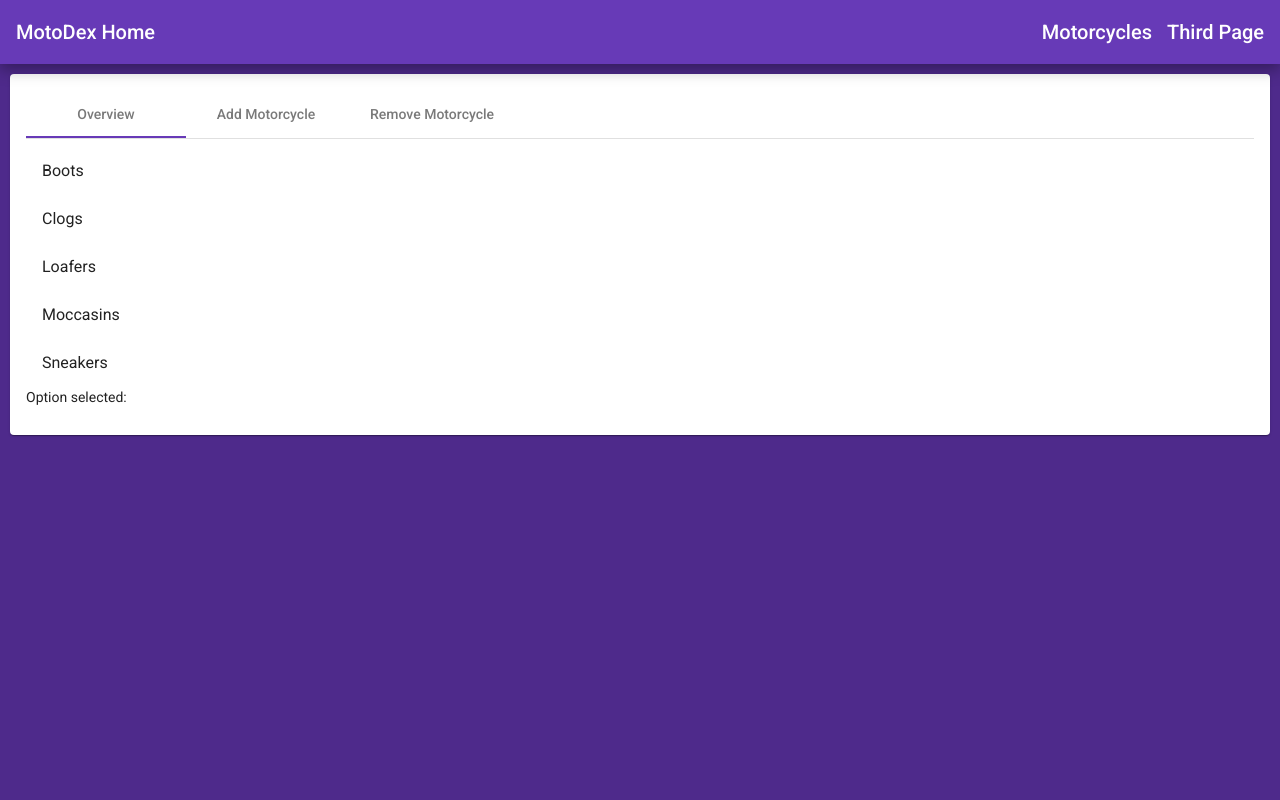
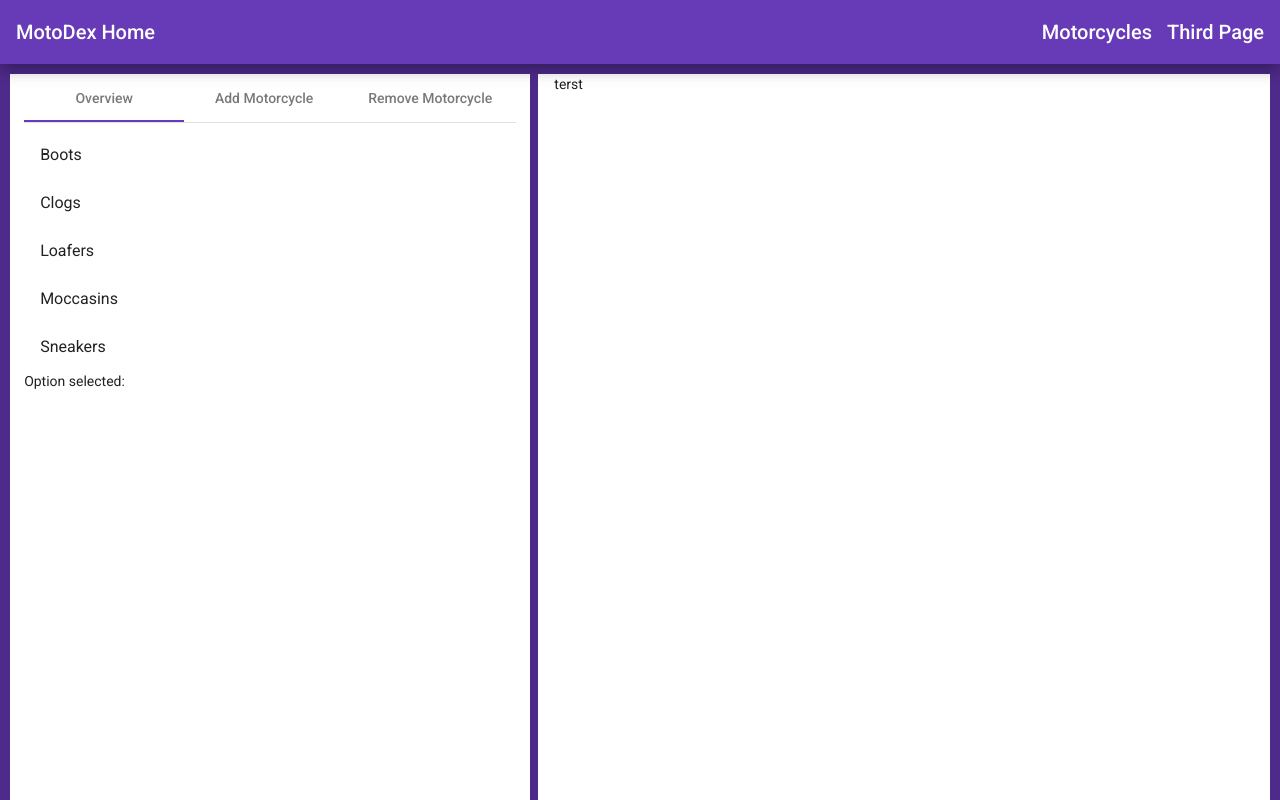
Before and after one commit to yvesdj/MotoDex, an Angular app in the folder MotoDexFrontEnd/: page /motorcycles in a window 1280 px wide. Built offline with nearby package versions, Linux system fonts and the light colour scheme.

Commit message:
Provided space to display motorcycles

```diff
--- a/MotoDexFrontEnd/src/app/app.component.css
+++ b/MotoDexFrontEnd/src/app/app.component.css
@@ -7,5 +7,10 @@ mat-sidenav {
 }
 
 main {
+    background-color: #4e2a8b;
+    height: 100%;
+    color:white;
+    z-index: 0;
     padding: 10px;
+
 }
--- a/MotoDexFrontEnd/src/app/motorcycles/motorcycles.component.css
+++ b/MotoDexFrontEnd/src/app/motorcycles/motorcycles.component.css
@@ -0,0 +1,4 @@
+mat-card {
+    height: 100%;
+    width: 100%;
+}
--- a/MotoDexFrontEnd/src/app/motorcycles/motorcycles.component.html
+++ b/MotoDexFrontEnd/src/app/motorcycles/motorcycles.component.html
@@ -1,3 +1,5 @@
+<mat-grid-list cols="12" rowHeight="100%" gutterSize="8px">
+    <mat-grid-tile colspan="5">
         <mat-card>
             <mat-tab-group>
                 <mat-tab label="Overview"><app-overview></app-overview></mat-tab>
@@ -5,3 +7,9 @@
                 <mat-tab label="Remove Motorcycle">motoDeleten</mat-tab>
             </mat-tab-group>
         </mat-card>
+    </mat-grid-tile>
+
+    <mat-grid-tile colspan="7">
+        <mat-card>terst</mat-card>
+    </mat-grid-tile>
+  </mat-grid-list>
--- a/MotoDexFrontEnd/src/styles.css
+++ b/MotoDexFrontEnd/src/styles.css
@@ -2,9 +2,3 @@
 
 html, body { height: 100%; margin: 0; }
 body { margin: 0; font-family: Roboto, "Helvetica Neue", sans-serif;  }
-main {
-    background-color: #4e2a8b;
-    height: 100%;
-    color:white;
-    z-index: 0;
-}
```
Also changed, not shown: MotoDexFrontEnd/src/app/material/material.module.ts (+5 -2 lines). Lines whose indentation alone changed are shown as unchanged.
